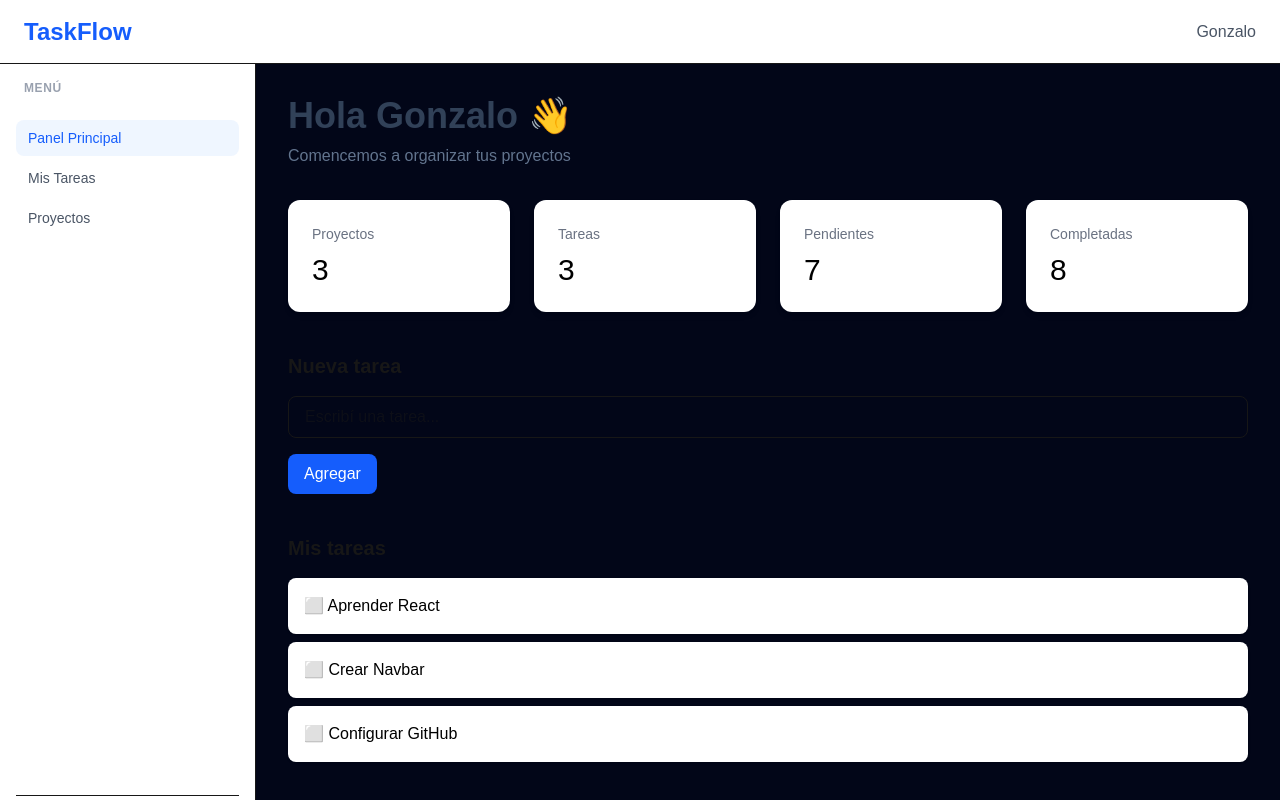
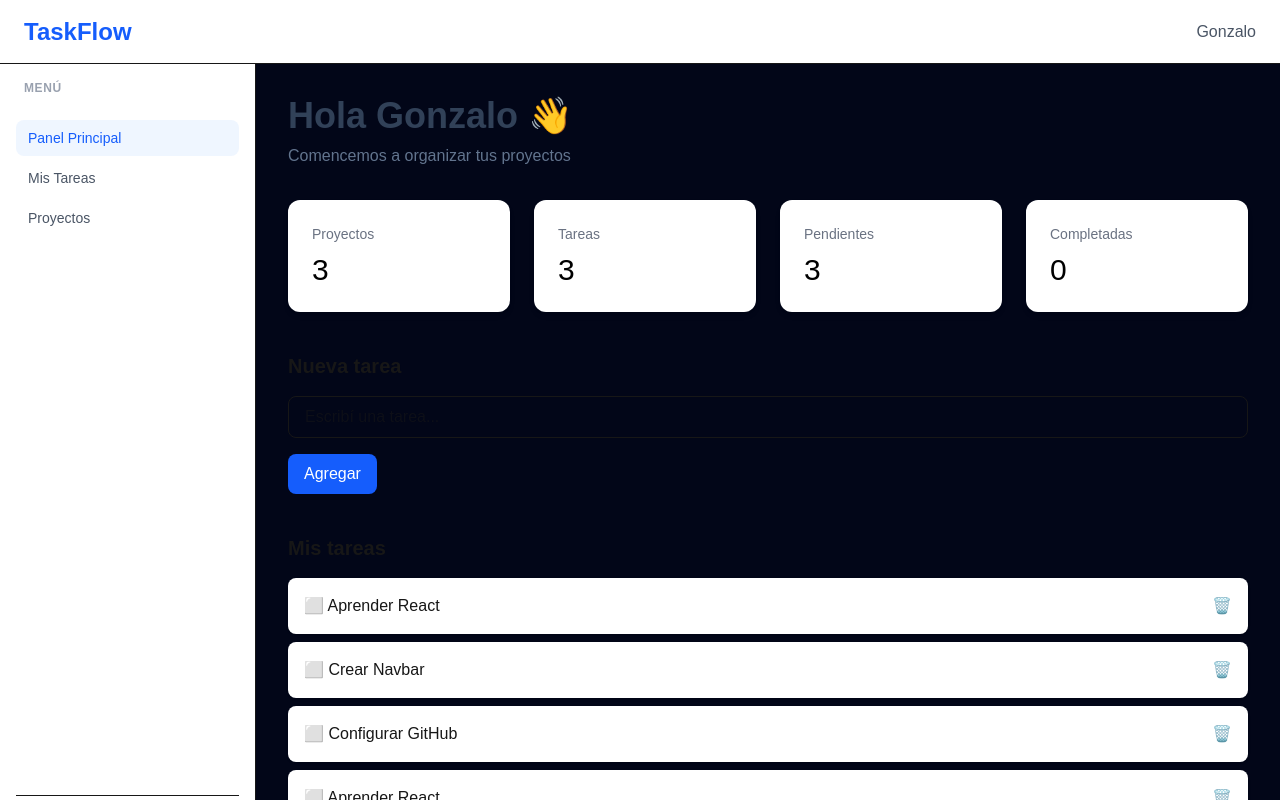
Before and after one commit to Gonza117/taskflow, a Next.js app: page / in a window 1280 px wide. Shown: the top 800 px of the page. Built offline with nearby package versions, Linux system fonts and the light colour scheme.

Commit message:
modificacion de los contadores

```diff
--- a/components/dashboard/Dashboard.tsx
+++ b/components/dashboard/Dashboard.tsx
@@ -35,6 +35,16 @@ export default function Dashboard() {
         );
     };
 
+    const deleteTask = (id: number) => {
+        setTasks((prevTasks) =>
+            prevTasks.filter((task) => task.id !== id)
+        );
+    };
+
+    const completedTasks = tasks.filter((task) => task.completed).length;
+
+    const pendingTasks = tasks.filter((task) => !task.completed).length;
+
     const stats = [
         {
             title: "Proyectos",
@@ -48,15 +58,15 @@ export default function Dashboard() {
 
         {
             title: "Pendientes",
-        value: 7,
+            value: pendingTasks,
         },
 
         {
             title: "Completadas",
-        value: 8,
+            value: completedTasks,
         },
+    ];
 
-];
     return (
         <div>
             <h1 className="text-4xl font-bold text-slate-700">
@@ -89,8 +99,8 @@ export default function Dashboard() {
             <TaskList
                 tasks={tasks}
                 onToggleTask={toggleTask}
+                onDeleteTask={deleteTask}
             />
         </div>
-
     );
 }
--- /dev/null
+++ b/components/dashboard/TaskItem.tsx
@@ -0,0 +1,34 @@
+import { Task } from "./types";
+
+type TaskItemProps = {
+    task: Task;
+    onToggleTask: (id: number) => void;
+    onDeleteTask: (id: number) => void;
+};
+
+export default function TaskItem({task,onToggleTask,onDeleteTask,}: TaskItemProps) {
+    return (
+        <li
+            onClick={() => onToggleTask(task.id)}
+            className={`p-4 rounded-lg shadow cursor-pointer transition flex justify-between items-center ${
+                task.completed
+                    ? "bg-green-100 text-gray-500 line-through"
+                    : "bg-white"
+            }`}
+        >
+            <span>
+                {task.completed ? "✅" : "⬜"} {task.text}
+            </span>
+
+            <button
+                onClick={(e) => {
+                    e.stopPropagation();
+                    onDeleteTask(task.id);
+                }}
+                className="text-red-500 hover:text-red-700"
+            >
+                🗑️
+            </button>
+        </li>
+    );
+}
--- a/components/dashboard/TaskList.tsx
+++ b/components/dashboard/TaskList.tsx
@@ -1,11 +1,13 @@
 import { Task } from "./types";
+import TaskItem from "./TaskItem";
 
 type TaskListProps = {
     tasks: Task[];
     onToggleTask: (id: number) => void;
+    onDeleteTask: (id: number) => void;
 };
 
-export default function TaskList({tasks,onToggleTask,}: TaskListProps) {
+export default function TaskList({tasks,onToggleTask,onDeleteTask,}: TaskListProps){
     return (
         <div className="mt-10">
             <h2 className="text-xl font-semibold mb-4">
@@ -14,17 +16,16 @@ export default function TaskList({tasks,onToggleTask,}: TaskListProps) {
 
             <ul className="space-y-2">
                 {tasks.map((task) => (
-                    <li
-                        key={task.id}
-                        onClick={() => onToggleTask(task.id)}
-                        className={`p-4 rounded-lg shadow cursor-pointer transition duration-200 ${
-                            task.completed
-                            ? "bg-green-100 text-gray-500 line-through"
-                            : "bg-white text-black hover:bg-gray-100"
-                        }`}
-                    >
-                        {task.completed ? "✅" : "⬜"} {task.text}
-                    </li>
+                    <ul className="space-y-2">
+                        {tasks.map((task) => (
+                            <TaskItem
+                                key={task.id}
+                                task={task}
+                                onToggleTask={onToggleTask}
+                                onDeleteTask={onDeleteTask}
+                            />
+                        ))}
+                    </ul>
                 ))}
             </ul>
         </div>
```
Lines whose indentation alone changed are shown as unchanged.
